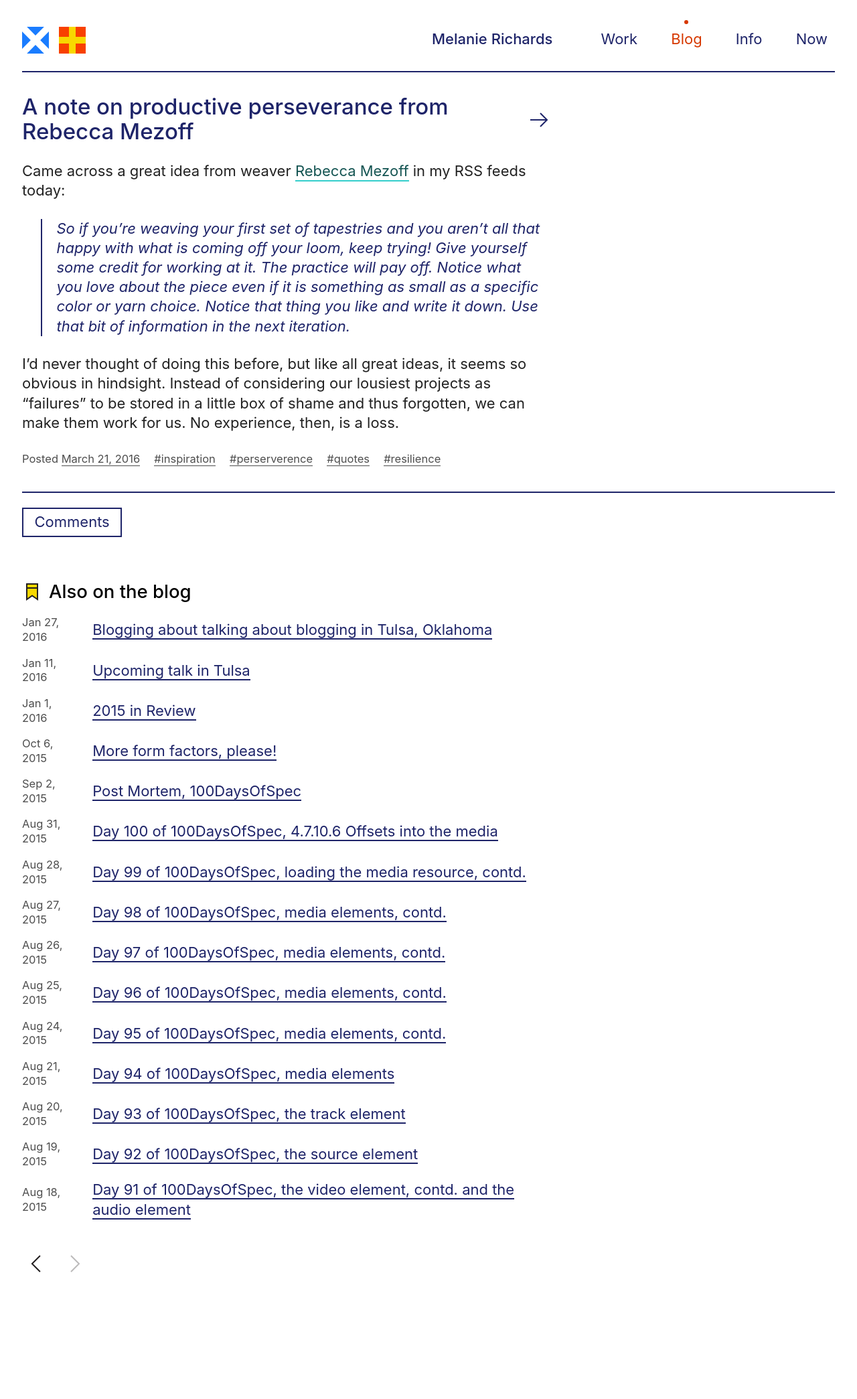
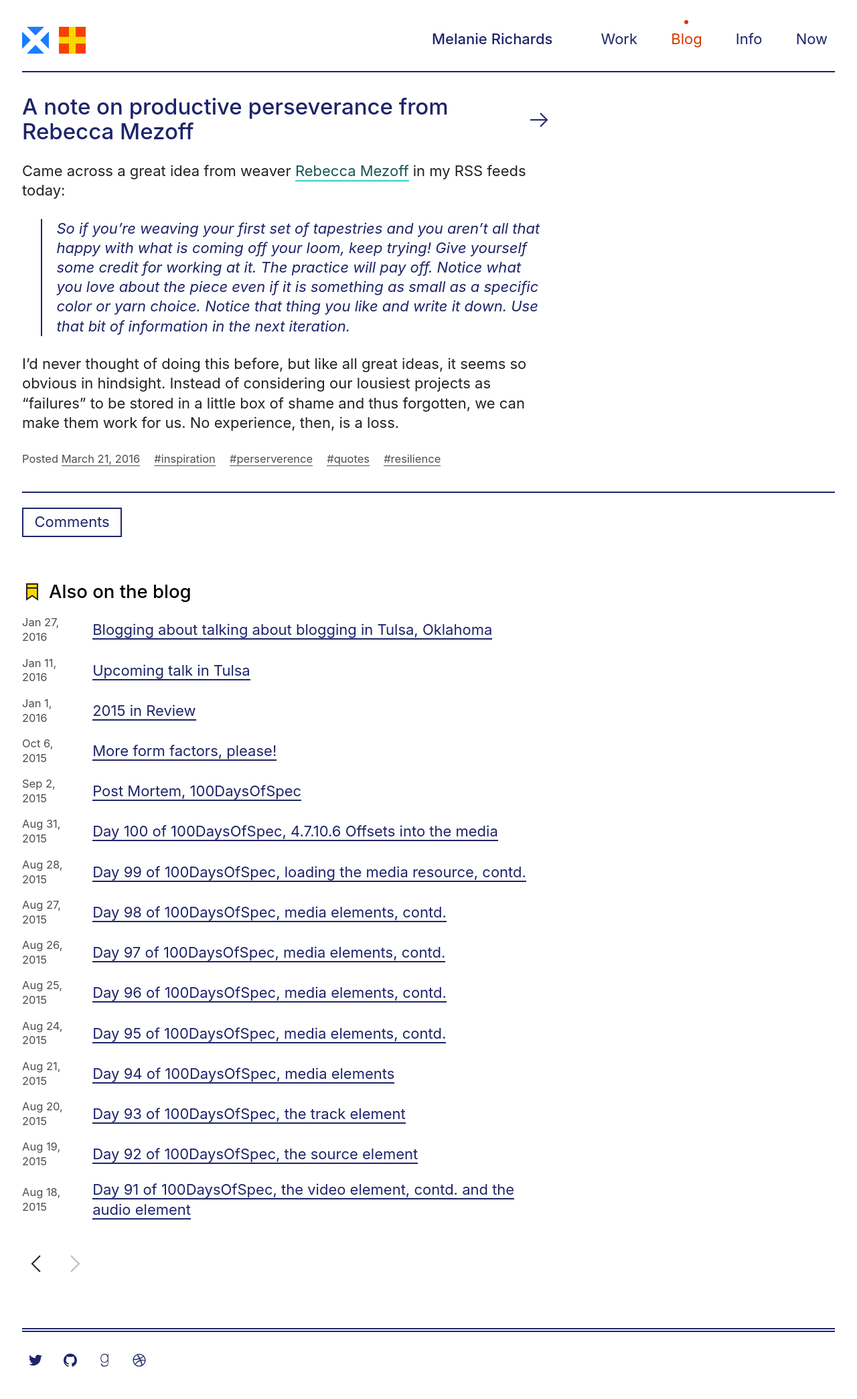
Before and after one commit to dansef/melanie-richards.com, a Jekyll site: the page built from _source/blog/index.html, in a window 1280 px wide. Shown: the whole page at 67% size. Built offline with Jekyll 4.4.1, drawn with Linux system fonts in a browser that asks for light colours; some web fonts are replaced; the list of posts is cut into pages by our own code; before the commit the page ends 1950 px from its top, so only the background shows below that.

Commit message:
Add social media to footer

```diff
--- a/_source/_includes/footer.html
+++ b/_source/_includes/footer.html
@@ -1,3 +1,37 @@
   </main>
 
+  <footer role="contentinfo" class="site-footer">
+    <div class="container">
+      {% if page.url contains "info" %}
+      {% else %}
+        <ul class="social site-footer__social">
+          <li>
+            <a class="social__icon twitter" href="https://twitter.com/somelaniesaid">
+              <svg xmlns="http://www.w3.org/2000/svg" width="24" height="24" viewBox="0 0 24 24"><path d="M24 4.6c-.9.4-1.8.7-2.8.8 1-.6 1.8-1.6 2.2-2.7-1 .6-2 1-3.1 1.2-.9-1-2.2-1.6-3.6-1.6-2.7 0-4.9 2.2-4.9 4.9 0 .4 0 .8.1 1.1-4.2-.2-7.8-2.2-10.2-5.2-.5.8-.7 1.6-.7 2.5 0 1.7.9 3.2 2.2 4.1-.8 0-1.6-.2-2.2-.6v.1c0 2.4 1.7 4.4 3.9 4.8-.4.1-.8.2-1.3.2-.3 0-.6 0-.9-.1.6 2 2.4 3.4 4.6 3.4-1.7 1.3-3.8 2.1-6.1 2.1-.4 0-.8 0-1.2-.1 2.2 1.4 4.8 2.2 7.5 2.2 9.1 0 14-7.5 14-14v-.6c1-.7 1.8-1.6 2.5-2.5z"/></svg>
+              <span class="sr-only">Twitter</span>
+            </a>
+          </li>
+          <li>
+            <a class="social__icon github" href="https://github.com/melanierichards">
+              <svg xmlns="http://www.w3.org/2000/svg" width="24" height="24" viewBox="0 0 24 24"><path fill-rule="evenodd" clip-rule="evenodd" fill="#181616" d="M12 .3C5.4.3 0 5.7 0 12.3c0 5.3 3.4 9.8 8.2 11.4.6.1.8-.3.8-.6v-2c-3.3.7-4-1.6-4-1.6-.5-1.4-1.3-1.8-1.3-1.8-1.2-.7 0-.7 0-.7 1.2.1 1.8 1.2 1.8 1.2 1.1 1.8 2.8 1.3 3.5 1 .1-.8.4-1.3.8-1.6-2.7-.3-5.5-1.3-5.5-5.9 0-1.3.5-2.4 1.2-3.2 0-.4-.5-1.6.2-3.2 0 0 1-.3 3.3 1.2 1-.3 2-.4 3-.4s2 .1 3 .4c2.3-1.6 3.3-1.2 3.3-1.2.7 1.7.2 2.9.1 3.2.8.8 1.2 1.9 1.2 3.2 0 4.6-2.8 5.6-5.5 5.9.4.4.8 1.1.8 2.2v3.3c0 .3.2.7.8.6 4.8-1.6 8.2-6.1 8.2-11.4C24 5.7 18.6.3 12 .3z"/></svg>
+              <span class="sr-only">Github</span>
+            </a>
+          </li>
+          <li>
+            <a class="social__icon goodreads" href="https://www.goodreads.com/melanierichards">
+              <svg xmlns="http://www.w3.org/2000/svg" width="24" height="24" viewBox="0 0 24 24"><path d="M18 1v2.8C17 1.9 14.6.6 12.2.6 7.9.6 5 3.9 5 8.7c0 4 2.2 7.9 7.1 7.9 2.2 0 4-1 6-3.1v3c0 3.5-2 5.3-5.8 5.3-1.8 0-4.9-.3-5.1-3.8H5.7v.2c.1 3.4 2.4 5.3 6.3 5.3 4.5 0 6.9-2.5 6.9-6.8V1H18zM6.2 8.8C6.2 5.6 7.8 2 12.1 2c1.5 0 2.8.5 3.7 1.5 1.2 1.2 1.9 3.2 1.9 5.3 0 3.3-1.8 6.6-5.9 6.6-3.4-.1-5.6-2.6-5.6-6.6z"/></svg>
+              <span class="sr-only">GoodReads</span>
+            </a>
+          </li>
+          <li>
+            <a class="social__icon dribbble" href="https://dribbble.com/melanierichards">
+              <svg xmlns="http://www.w3.org/2000/svg" width="24" height="24" viewBox="0 0 24 24"><path fill="#000" d="M12 23.5C5.7 23.5.5 18.3.5 12S5.7.5 12 .5 23.5 5.7 23.5 12 18.3 23.5 12 23.5zm9.7-9.9c-.3-.1-3-.9-6.1-.4 1.3 3.5 1.8 6.4 1.9 7 2.2-1.5 3.8-3.9 4.2-6.6zM15.8 21c-.1-.9-.7-3.9-2.1-7.4h-.1c-5.5 1.9-7.5 5.8-7.7 6.1 1.7 1.3 3.8 2.1 6 2.1 1.5 0 2.8-.3 3.9-.8zM4.7 18.6c.2-.4 2.9-4.8 8-6.5.1 0 .3-.1.4-.1-.2-.6-.5-1.1-.8-1.7-4.9 1.5-9.7 1.4-10.1 1.4v.3c0 2.5.9 4.8 2.5 6.6zM2.4 10c.4 0 4.5 0 9.1-1.2-1.7-2.9-3.4-5.3-3.7-5.7C5.1 4.4 3 7 2.4 10zm7.3-7.5c.3.4 2.1 2.8 3.7 5.7 3.5-1.3 5-3.3 5.1-3.5-1.7-1.5-4-2.5-6.5-2.5-.8 0-1.6.1-2.3.3zm9.9 3.3c-.2.3-1.9 2.4-5.5 3.9.2.5.4.9.7 1.4.1.2.1.3.2.5 3.3-.4 6.5.2 6.8.3 0-2.3-.8-4.4-2.2-6.1z"/></svg>
+              <span class="sr-only">Dribbble</span>
+            </a>
+          </li>
+        </ul>
+      {% endif %}
+    </div>
+  </footer>
+
 </body>
--- a/_source/assets/_sass/components/social.scss
+++ b/_source/assets/_sass/components/social.scss
@@ -1,5 +1,6 @@
 /*
  *	SOCIAL ICONS LIST
+ *  Footer social styles are in footer.scss
  *	---------------------------------------------
  */
 
@@ -23,8 +24,8 @@
 .social__icon {
   display: block;
   position: relative;
-  width: 2.5em;
-  height: 2.5em;
+  width: 52px;
+  height: 52px;
   border-radius: 50%;
   cursor: pointer;
   transition: all ease-in-out 200ms;
--- /dev/null
+++ b/_source/assets/_sass/footer.scss
@@ -0,0 +1,40 @@
+/*
+ *	SITE FOOTER
+ *	---------------------------------------------
+ */
+
+.site-footer {
+  border-top: 6px double $color-brand;
+}
+
+.site-footer__social {
+  margin-bottom: 0;
+
+  li {
+    margin-right: .25em;
+  }
+
+  .social__icon {
+    width: 40px;
+    height: 40px;
+    background: transparent;
+
+    &:hover {
+      background: rgba(0,0,0,.1);
+    }
+
+    svg {
+      margin-top: -10px;
+      margin-left: -10px;
+      width: 20px;
+      height: 20px;
+
+      g, path {
+        fill: $color-brand;
+      }
+
+    }
+
+  }
+
+}
--- a/_source/assets/_sass/global.scss
+++ b/_source/assets/_sass/global.scss
@@ -78,6 +78,10 @@ a:focus {
  *	LAYOUT
  *	---------------------------------------------
  */
+
+main {
+  margin-bottom: 3em;
+}
 
 .container {
   margin-right: auto;
@@ -231,11 +235,12 @@ pre code {
 @media (min-width: $bp-m) {
 
   body {
-    padding: .5em 1.5em 1.5em;
+    padding: .5em 1.5em;
     font-size: 137.5%;
   }
 
-  .site-header .container {
+  .site-header .container,
+  .site-footer .container {
     padding: 1em 0;
   }
 
--- a/_source/assets/css/style.scss
+++ b/_source/assets/css/style.scss
@@ -14,6 +14,7 @@
 @import 'components/card';
 
 @import 'header';
+@import 'footer';
 
 @import 'pages/work';
 @import 'pages/blog';
```
